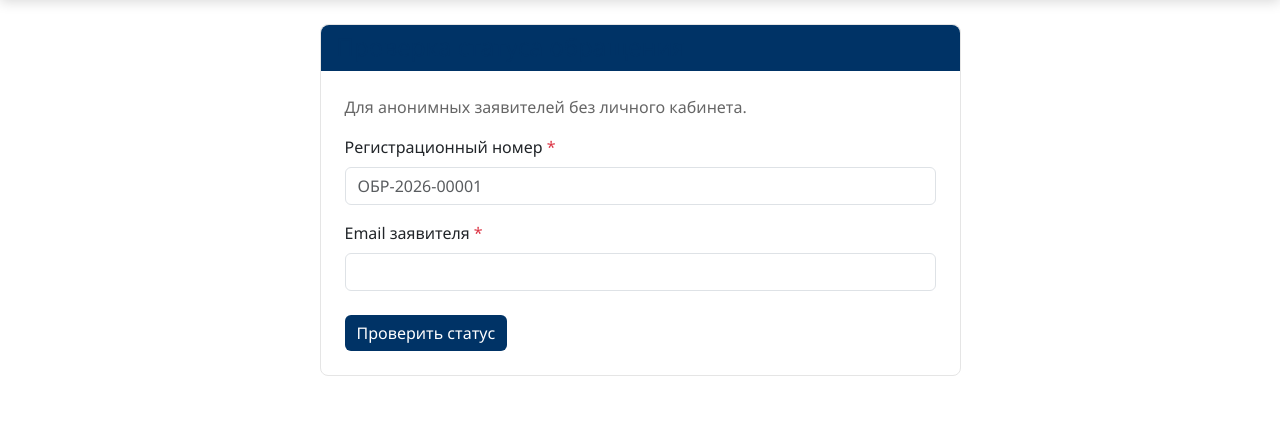
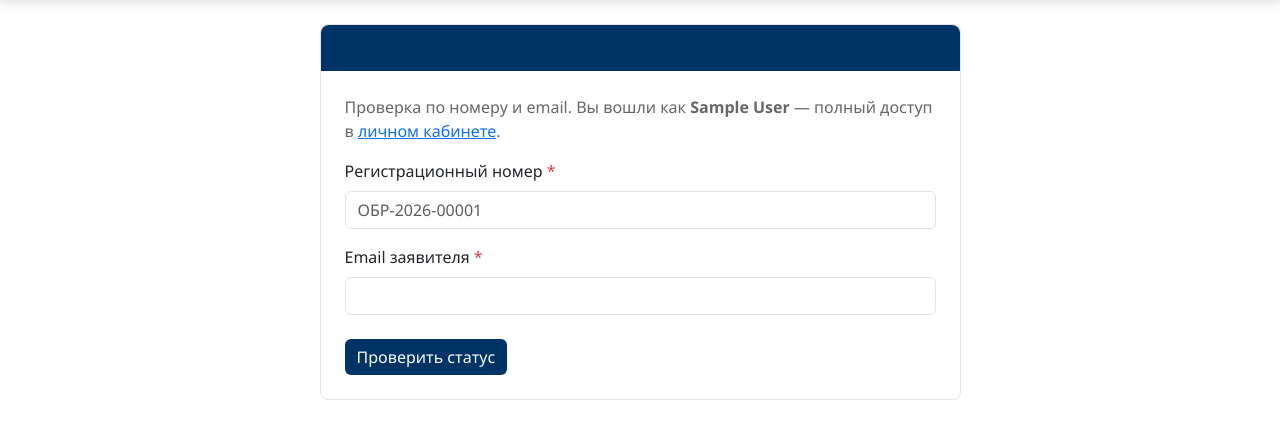
Before and after one commit to seankot6/MVD, a Flask app: page /check-status in a window 1280 px wide. Shown: the part 67-506 px from the top of the page. Run offline with Flask 3, Linux system fonts and the light colour scheme; the visitor is signed in with stand-in values (Sample User, id 1).

Commit message:
Deploy fixes: PostgreSQL, Resend email, logged-in appeal redirect

```diff
--- a/RENDER-ENV.example.txt
+++ b/RENDER-ENV.example.txt
@@ -16,6 +16,9 @@ ADMIN_RESET_KEY=...
 STAFF_ACCESS_CODE=ваш-постоянный-код-сотрудника
 STAFF_SKIP_EMAIL_VERIFY=1
 
+# Постоянная база на Render (обязательно, иначе данные сбрасываются):
+# DATABASE_URL=postgresql://user:pass@host/dbname
+
 Start Command:
 gunicorn -w 1 -b 0.0.0.0:$PORT wsgi:app
 
--- a/app.py
+++ b/app.py
@@ -138,8 +138,11 @@ def is_render_free_smtp_blocked():
         return False
     instance = os.getenv('RENDER_INSTANCE_TYPE', 'free').lower()
     return instance in ('', 'free')
+
+
+def render_smtp_blocked_message():
     return (
-        'Render блокирует исходящую почту через Gmail (SMTP). '
+        'Бесплатный Render блокирует исходящую почту через Gmail (SMTP). '
         'В Render → Environment добавьте RESEND_API_KEY и RESEND_FROM, затем перезапустите сервис. '
         'Инструкция: resend.com → API Keys → создать ключ.'
     )
@@ -232,6 +235,10 @@ def send_via_smtp_batch(messages):
         return [False] * len(messages)
     if not messages:
         return []
+    if is_render_free_smtp_blocked():
+        _LAST_EMAIL_ERROR = render_smtp_blocked_message()
+        print('Ошибка SMTP:', _LAST_EMAIL_ERROR)
+        return [False] * len(messages)
     try:
         smtp_host = os.getenv('SMTP_SERVER', 'smtp.gmail.com').strip()
         server = smtplib.SMTP(smtp_host, 587, timeout=20)
@@ -251,10 +258,8 @@ def send_via_smtp_batch(messages):
     except Exception as e:
         err = str(e).lower()
         print('Ошибка SMTP:', e)
-        if is_render_free_smtp_blocked() and ('timed out' in err or 'timeout' in err or '10060' in err):
-            _LAST_EMAIL_ERROR = (
-                'Бесплатный Render блокирует Gmail SMTP. Добавьте RESEND_API_KEY в Environment на Render.'
-            )
+        if is_render_free_smtp_blocked() and is_smtp_network_blocked_error(err):
+            _LAST_EMAIL_ERROR = render_smtp_blocked_message()
         else:
             _LAST_EMAIL_ERROR = str(e)
         return [False] * len(messages)
@@ -361,7 +366,12 @@ def clear_all_data():
 
 def migrate_db():
     inspector = inspect(db.engine)
-    if 'user' not in inspector.get_table_names():
+    table_names = inspector.get_table_names()
+    if 'user' not in table_names:
+        db.create_all()
+        return
+
+    if db.engine.dialect.name != 'sqlite':
         db.create_all()
         return
 
@@ -591,6 +601,10 @@ def submit_appeal():
         appeal = create_appeal_from_form(form_data, request.files.getlist('files'), current_user if current_user.is_authenticated else None)
         notify_about_new_appeal(appeal)
         flash(f'Обращение {appeal.registration_number} успешно отправлено.', 'success')
+        if current_user.is_authenticated:
+            if current_user.is_staff:
+                return redirect(url_for('staff_appeal_detail', appeal_id=appeal.id))
+            return redirect(url_for('appeal_detail', appeal_id=appeal.id))
         return redirect(url_for('check_status', number=appeal.registration_number, email=appeal.email or ''))
 
     profile = current_user if current_user.is_authenticated else None
@@ -608,8 +622,14 @@ def check_status():
         reg_number = reg_number.strip()
         email = email.strip().lower()
         appeal = Appeal.query.filter_by(registration_number=reg_number).first()
-        if appeal and appeal.email and appeal.email.lower() == email:
-            history = AppealStatusHistory.query.filter_by(appeal_id=appeal.id).order_by(AppealStatusHistory.changed_at.asc()).all()
+        if appeal:
+            if current_user.is_authenticated and can_access_appeal(appeal, current_user):
+                history = AppealStatusHistory.query.filter_by(appeal_id=appeal.id).order_by(AppealStatusHistory.changed_at.asc()).all()
+            elif appeal.email and appeal.email.lower() == email:
+                history = AppealStatusHistory.query.filter_by(appeal_id=appeal.id).order_by(AppealStatusHistory.changed_at.asc()).all()
+            elif request.method == 'POST':
+                flash('Обращение не найдено или email не совпадает.', 'danger')
+                appeal = None
         elif request.method == 'POST':
             flash('Обращение не найдено или email не совпадает.', 'danger')
             appeal = None
--- a/render.yaml
+++ b/render.yaml
@@ -39,3 +39,5 @@ services:
         sync: false
       - key: RESEND_API_KEY
         sync: false
+      - key: DATABASE_URL
+        sync: false
--- a/requirements.txt
+++ b/requirements.txt
@@ -12,6 +12,7 @@ Jinja2==3.1.6
 MarkupSafe==3.0.3
 packaging==26.2
 pillow==12.2.0
+psycopg2-binary==2.9.10
 python-dotenv==1.2.2
 SQLAlchemy==2.0.49
 typing_extensions==4.15.0
--- a/templates/check_status.html
+++ b/templates/check_status.html
@@ -8,7 +8,11 @@
         <div class="card mb-4">
             <div class="card-header text-white"><h4 class="mb-0">Проверка статуса обращения</h4></div>
             <div class="card-body p-4">
+                {% if current_user.is_authenticated %}
+                <p class="secondary-text">Проверка по номеру и email. Вы вошли как <strong>{{ current_user.fio or current_user.email }}</strong> — полный доступ в <a href="{{ url_for('cabinet') }}">личном кабинете</a>.</p>
+                {% else %}
                 <p class="secondary-text">Для анонимных заявителей без личного кабинета.</p>
+                {% endif %}
                 <form method="POST">
                     <div class="mb-3">
                         <label class="form-label">Регистрационный номер <span class="text-danger">*</span></label>
@@ -45,10 +49,14 @@
                     </tbody>
                 </table>
                 {% endif %}
-                <p class="secondary-text mt-3 mb-0">Для полного доступа к документам и оценки качества рассмотрения зарегистрируйтесь в системе.</p>
+                {% if not current_user.is_authenticated %}
+                <p class="secondary-text mt-3 mb-0">Для полного доступа к документам и оценки качества рассмотрения <a href="{{ url_for('register') }}">зарегистрируйтесь</a> в системе.</p>
+                {% else %}
+                <p class="mt-3 mb-0"><a href="{{ url_for('appeal_detail', appeal_id=appeal.id) }}" class="btn btn-outline-primary btn-sm">Открыть в личном кабинете</a></p>
+                {% endif %}
             </div>
         </div>
         {% endif %}
     </div>
-</p>
+</div>
 {% endblock %}
```
Also changed, not shown: config.py (+24 -4 lines), 1 other file.
